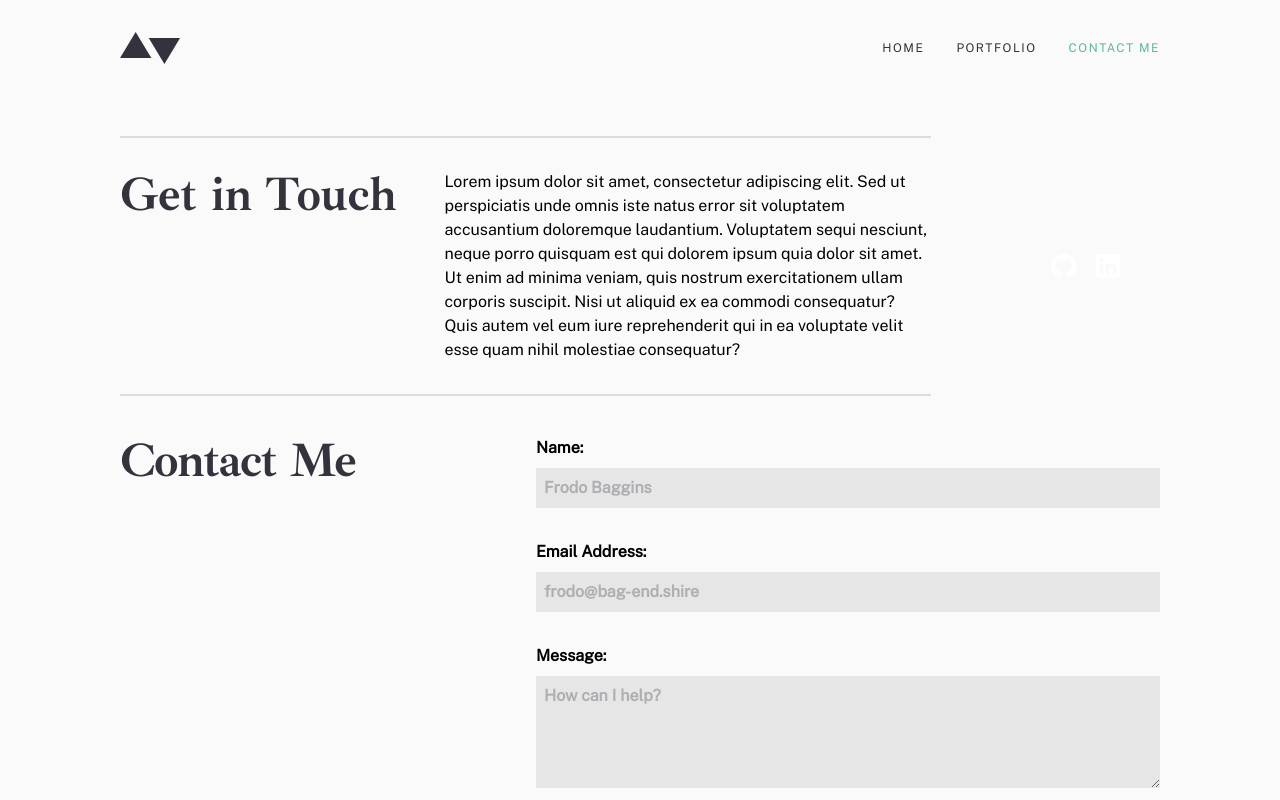
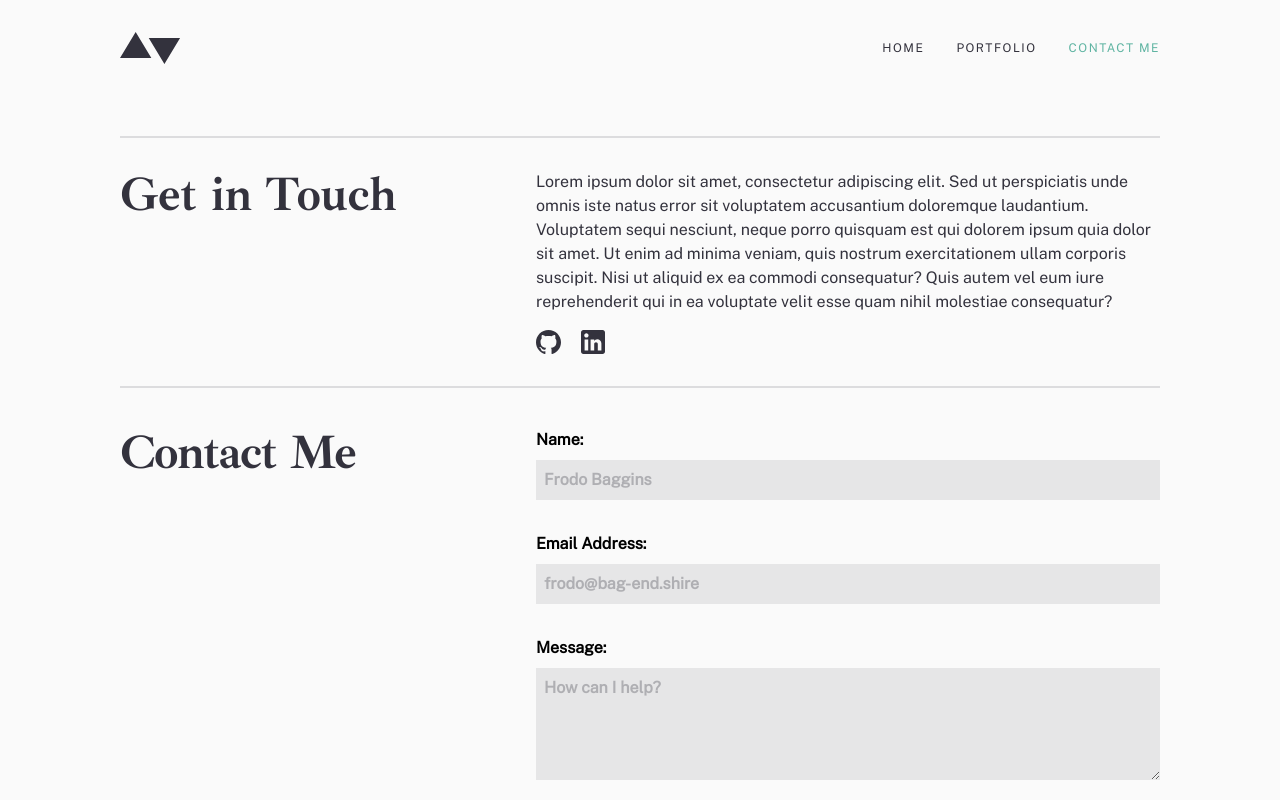
Before and after one commit to kellyky/Portfolio, a React (Vite) app: page /contact in a window 1280 px wide. Shown: the top 800 px of the page. Built offline with nearby package versions, Linux system fonts and the light colour scheme.

Commit message:
Use Social component - icons
- Social Component contains icons e.g. Github, LinkedIn
- "      passes fill color to respective icon
- Social component is used by Footer, ContactIntro

```diff
--- a/src/assets/icons/GitHub.jsx
+++ b/src/assets/icons/GitHub.jsx
@@ -4,10 +4,10 @@
       width='25'
       height='24'
       viewBox='0 0 25 24'
-      fill='white'
       xmlns='http://www.w3.org/2000/svg'
+      {...args}
     >
-      <path d='M12.5 0C5.59375 0 0 5.50948 0 12.3045C0 17.742 3.58125 22.3531 8.54688 23.9788C9.17188 24.0946 9.40104 23.7137 9.40104 23.3871C9.40104 23.095 9.39062 22.3207 9.38542 21.295C5.90833 22.0369 5.175 19.6442 5.175 19.6442C4.60625 18.2241 3.78437 17.8443 3.78437 17.8443C2.65208 17.0815 3.87188 17.0971 3.87188 17.0971C5.12708 17.1827 5.78646 18.3649 5.78646 18.3649C6.90104 20.2463 8.7125 19.7027 9.42708 19.3886C9.53958 18.5924 9.86146 18.0509 10.2188 17.743C7.44271 17.4352 4.525 16.3771 4.525 11.6628C4.525 10.3198 5.00937 9.22212 5.81146 8.36127C5.67083 8.05031 5.24896 6.7992 5.92083 5.10462C5.92083 5.10462 6.96771 4.77489 9.35833 6.36617C10.3583 6.09278 11.4208 5.95713 12.4833 5.95087C13.5458 5.95713 14.6083 6.09278 15.6083 6.36617C17.9833 4.77489 19.0302 5.10462 19.0302 5.10462C19.7021 6.7992 19.2802 8.05031 19.1552 8.36127C19.9521 9.22212 20.4365 10.3198 20.4365 11.6628C20.4365 16.3897 17.5146 17.43 14.7333 17.7326C15.1708 18.102 15.5771 18.8564 15.5771 20.0094C15.5771 21.656 15.5615 22.9791 15.5615 23.3788C15.5615 23.7012 15.7802 24.0862 16.4208 23.9631C21.4219 22.3478 25 17.7336 25 12.3045C25 5.50948 19.4031 0 12.5 0V0Z' {...args} />
+      <path d='M12.5 0C5.59375 0 0 5.50948 0 12.3045C0 17.742 3.58125 22.3531 8.54688 23.9788C9.17188 24.0946 9.40104 23.7137 9.40104 23.3871C9.40104 23.095 9.39062 22.3207 9.38542 21.295C5.90833 22.0369 5.175 19.6442 5.175 19.6442C4.60625 18.2241 3.78437 17.8443 3.78437 17.8443C2.65208 17.0815 3.87188 17.0971 3.87188 17.0971C5.12708 17.1827 5.78646 18.3649 5.78646 18.3649C6.90104 20.2463 8.7125 19.7027 9.42708 19.3886C9.53958 18.5924 9.86146 18.0509 10.2188 17.743C7.44271 17.4352 4.525 16.3771 4.525 11.6628C4.525 10.3198 5.00937 9.22212 5.81146 8.36127C5.67083 8.05031 5.24896 6.7992 5.92083 5.10462C5.92083 5.10462 6.96771 4.77489 9.35833 6.36617C10.3583 6.09278 11.4208 5.95713 12.4833 5.95087C13.5458 5.95713 14.6083 6.09278 15.6083 6.36617C17.9833 4.77489 19.0302 5.10462 19.0302 5.10462C19.7021 6.7992 19.2802 8.05031 19.1552 8.36127C19.9521 9.22212 20.4365 10.3198 20.4365 11.6628C20.4365 16.3897 17.5146 17.43 14.7333 17.7326C15.1708 18.102 15.5771 18.8564 15.5771 20.0094C15.5771 21.656 15.5615 22.9791 15.5615 23.3788C15.5615 23.7012 15.7802 24.0862 16.4208 23.9631C21.4219 22.3478 25 17.7336 25 12.3045C25 5.50948 19.4031 0 12.5 0V0Z' />
     </svg>
   )
 }
--- a/src/assets/icons/LinkedIn.jsx
+++ b/src/assets/icons/LinkedIn.jsx
@@ -4,13 +4,13 @@
       width='24'
       height='24'
       viewBox='0 0 24 24'
-      fill='white'
       xmlns='http://www.w3.org/2000/svg'
+      {...args}
     >
       <path
         fillRule='evenodd'
         clipRule='evenodd'
-        d='M2.4 0H21.6C22.92 0 24 1.08 24 2.4V21.6C24 22.92 22.92 24 21.6 24H2.4C1.08 24 0 22.92 0 21.6V2.4C0 1.08 1.08 0 2.4 0ZM3.6 20.4H7.2V9.6H3.6V20.4ZM5.4 7.56C4.2 7.56 3.24 6.6 3.24 5.4C3.24 4.2 4.2 3.24 5.4 3.24C6.6 3.24 7.56 4.2 7.56 5.4C7.56 6.6 6.6 7.56 5.4 7.56ZM16.8 20.4H20.4V13.56C20.4 11.28 18.48 9.36 16.2 9.36C15.12 9.36 13.8 10.08 13.2 11.04V9.6H9.6V20.4H13.2V14.04C13.2 13.08 14.04 12.24 15 12.24C15.96 12.24 16.8 13.08 16.8 14.04V20.4Z' {...args}
+        d='M2.4 0H21.6C22.92 0 24 1.08 24 2.4V21.6C24 22.92 22.92 24 21.6 24H2.4C1.08 24 0 22.92 0 21.6V2.4C0 1.08 1.08 0 2.4 0ZM3.6 20.4H7.2V9.6H3.6V20.4ZM5.4 7.56C4.2 7.56 3.24 6.6 3.24 5.4C3.24 4.2 4.2 3.24 5.4 3.24C6.6 3.24 7.56 4.2 7.56 5.4C7.56 6.6 6.6 7.56 5.4 7.56ZM16.8 20.4H20.4V13.56C20.4 11.28 18.48 9.36 16.2 9.36C15.12 9.36 13.8 10.08 13.2 11.04V9.6H9.6V20.4H13.2V14.04C13.2 13.08 14.04 12.24 15 12.24C15.96 12.24 16.8 13.08 16.8 14.04V20.4Z'
       />
     </svg>
   )
--- a/src/components/ContactIntro/ContactIntro.jsx
+++ b/src/components/ContactIntro/ContactIntro.jsx
@@ -21,13 +21,13 @@
             lg:flex-col lg:max-w-6/10
               '
           >
-            <p className='font-public-sans text-color-greyish-dark-blue'>
+            <p className='font-public-sans text-greyish-dark-blue'>
             Lorem ipsum dolor sit amet, consectetur adipiscing elit. Sed ut perspiciatis unde omnis iste natus error sit voluptatem accusantium doloremque laudantium. Voluptatem sequi nesciunt, neque porro quisquam est qui dolorem ipsum quia dolor sit amet. Ut enim ad minima veniam, quis nostrum exercitationem ullam corporis suscipit. Nisi ut aliquid ex ea commodi consequatur? Quis autem vel eum iure reprehenderit qui in ea voluptate velit esse quam nihil molestiae consequatur?
             </p>
+            <Social color="fill-greyish-dark-blue" />
           </div>
 
         </article>
-        <Social />
       </section>
     </>
   )
--- a/src/components/Footer/Footer.jsx
+++ b/src/components/Footer/Footer.jsx
@@ -17,7 +17,7 @@
           <li>Contact Me</li>
         </ul>
       </nav>
-      <Social />
+      <Social color='fill-very-light-grey' />
     </footer>
   )
 }
--- a/src/components/Social/Social.jsx
+++ b/src/components/Social/Social.jsx
@@ -1,9 +1,9 @@
 import { GitHub } from '../../assets/icons/GitHub'
 import { LinkedIn } from '../../assets/icons/LinkedIn'
 
-export default function Social () {
+export default function Social ({color}) {
   return (
-      <ul className='flex px-10 gap-5 items-center justify-around'>
+      <ul className='flex gap-5 items-center justify-start'>
         <li>
           <a
             href='https://github.com/kellyky/'
@@ -11,8 +11,8 @@
             aria-label="Kelly's GitHub profile" rel='noreferrer'
           >
             <GitHub
-              className='hover:fill-muted-cyan transition-colors
-              delay-150 duration-300'
+              className={`hover:fill-muted-cyan transition-colors ${color}
+              delay-150 duration-300`}
             />
           </a>
         </li>
@@ -23,8 +23,8 @@
             aria-label="Kelly's LinkedIn profile" rel='noreferrer'
           >
             <LinkedIn
-              className='hover:fill-muted-cyan transition-colors
-            delay-150 duration-300'
+              className={`hover:fill-muted-cyan transition-colors ${color}
+              delay-150 duration-300`}
             />
           </a>
         </li>
```
